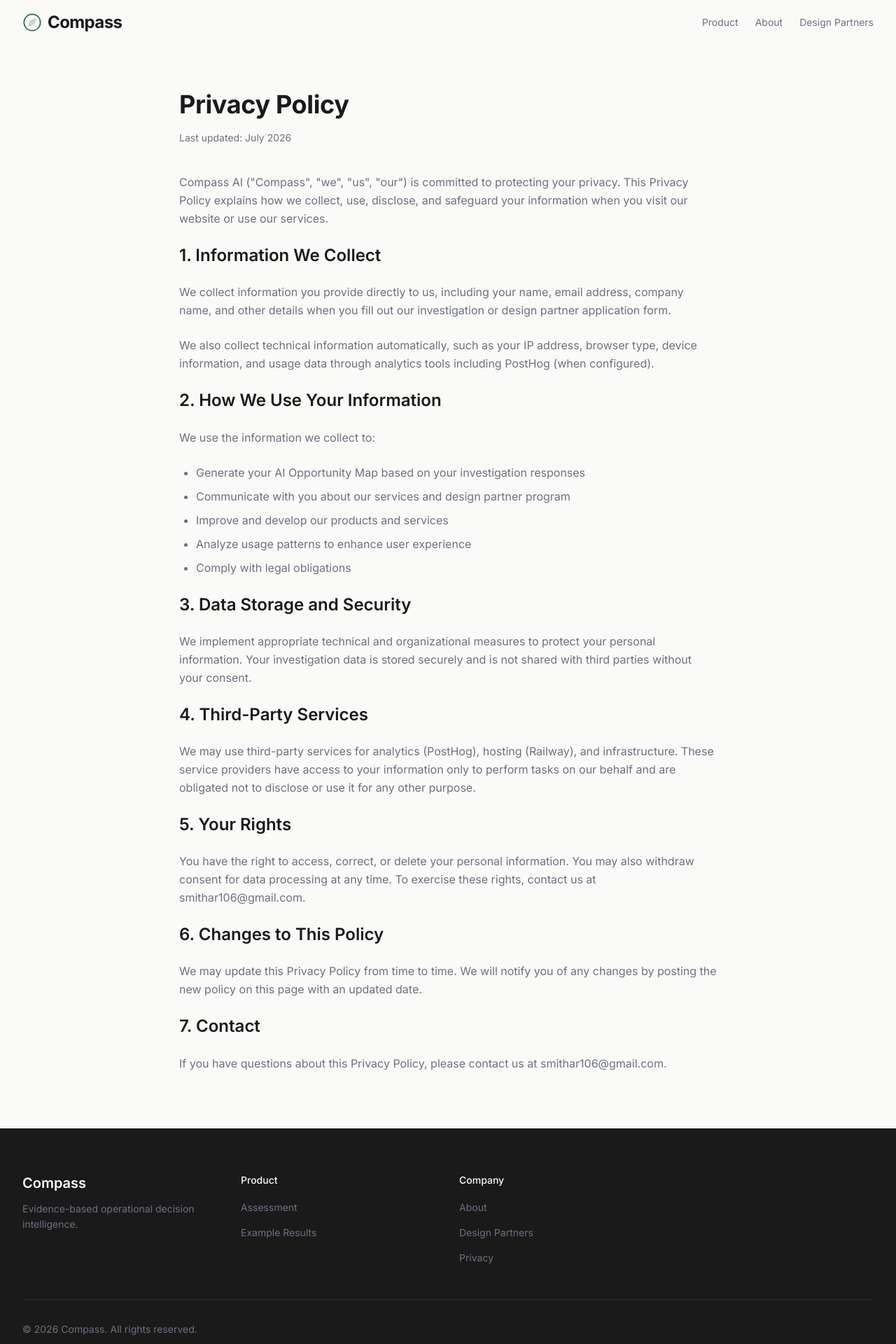
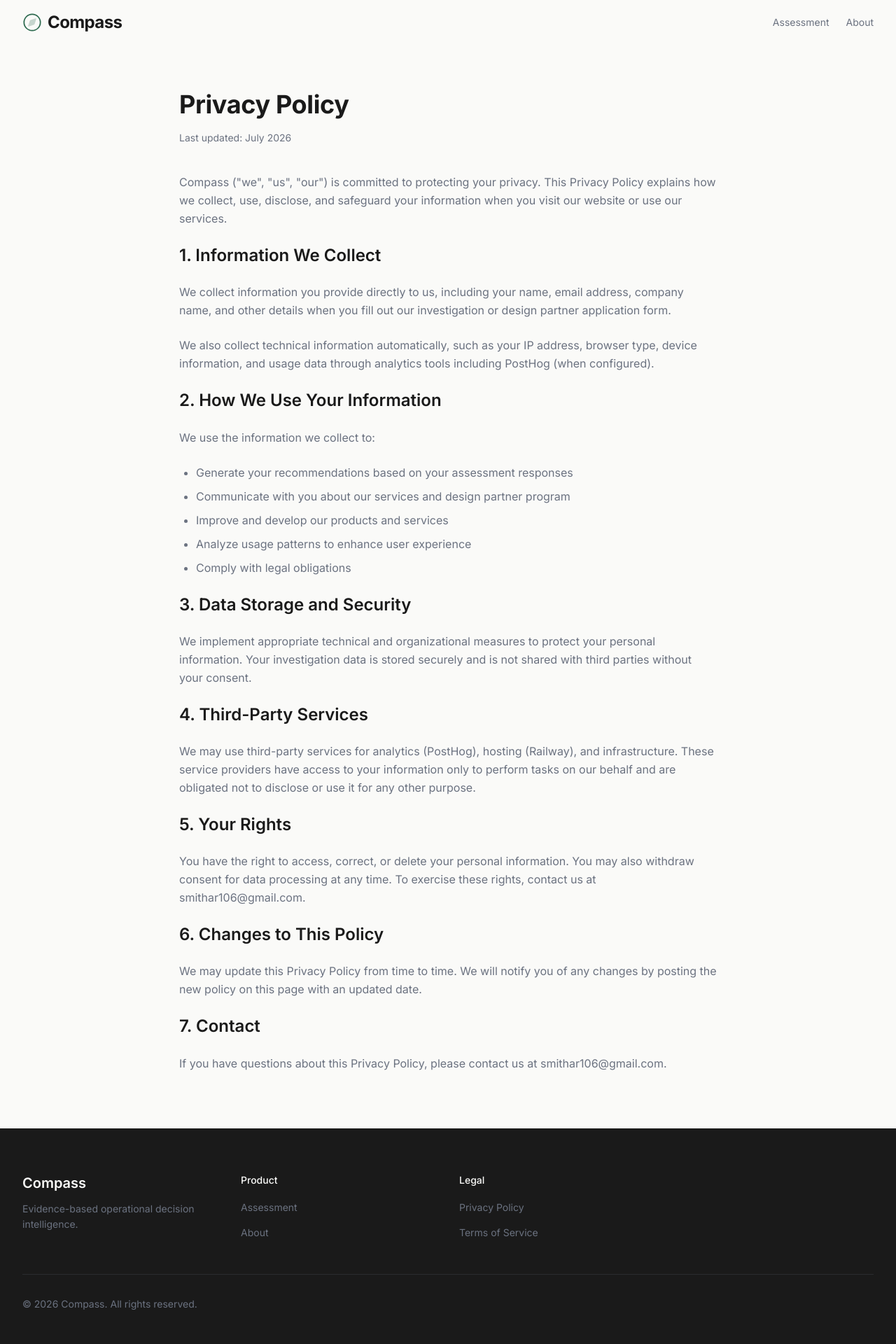
Before and after one commit to smithar106/Compass-Web, a Next.js app: page /privacy in a window 1280 px wide. Shown: the top 1920 px of the page at 70% size. Built offline with nearby package versions, Linux system fonts and the light colour scheme.

Commit message:
YC polish: remove Design Partners from nav, fix Privacy/Terms (remove 'Compass AI' / 'AI-powered'), add favicon, OG tags, clean footer

```diff
--- a/src/app/layout.tsx
+++ b/src/app/layout.tsx
@@ -14,10 +14,16 @@ const inter = Inter({
 export const metadata: Metadata = {
   title: site.metadata.title,
   description: site.metadata.description,
+  icons: {
+    icon: [
+      { url: "/favicon.svg", type: "image/svg+xml" },
+    ],
+  },
   openGraph: {
     title: site.metadata.title,
     description: site.metadata.description,
     type: "website",
+    siteName: site.name,
   },
   robots: { index: true, follow: true },
 };
--- a/src/app/privacy/page.tsx
+++ b/src/app/privacy/page.tsx
@@ -9,7 +9,7 @@ export default function PrivacyPage() {
 
         <section className="mt-10 space-y-6 text-body text-stone leading-relaxed">
           <p>
-            Compass AI ("Compass", "we", "us", "our") is committed to protecting your privacy. This Privacy Policy explains how we collect, use, disclose, and safeguard your information when you visit our website or use our services.
+            Compass ("we", "us", "our") is committed to protecting your privacy. This Privacy Policy explains how we collect, use, disclose, and safeguard your information when you visit our website or use our services.
           </p>
 
           <h2 className="text-subhead font-semibold text-ink mt-8">1. Information We Collect</h2>
@@ -23,7 +23,7 @@ export default function PrivacyPage() {
           <h2 className="text-subhead font-semibold text-ink mt-8">2. How We Use Your Information</h2>
           <p>We use the information we collect to:</p>
           <ul className="list-disc pl-6 space-y-2">
-            <li>Generate your AI Opportunity Map based on your investigation responses</li>
+            <li>Generate your recommendations based on your assessment responses</li>
             <li>Communicate with you about our services and design partner program</li>
             <li>Improve and develop our products and services</li>
             <li>Analyze usage patterns to enhance user experience</li>
--- a/src/app/terms/page.tsx
+++ b/src/app/terms/page.tsx
@@ -12,7 +12,7 @@ export default function TermsPage() {
 
           <h2 className="text-subhead font-semibold text-ink mt-8">1. Description of Service</h2>
           <p>
-            Compass AI provides an AI-powered opportunity-discovery platform for B2B SaaS companies. Our investigation tool generates AI Opportunity Maps based on user-provided information. The results are recommendations and should be evaluated alongside professional judgment.
+            Compass provides an evidence-based recommendation platform for operations leaders. Our assessment generates recommendations based on user-provided information and comparable real-world implementations. Results are informational and should be evaluated alongside professional judgment.
           </p>
 
           <h2 className="text-subhead font-semibold text-ink mt-8">2. User Responsibilities</h2>
@@ -26,7 +26,7 @@ export default function TermsPage() {
 
           <h2 className="text-subhead font-semibold text-ink mt-8">3. Intellectual Property</h2>
           <p>
-            The Compass AI platform, including its design, code, algorithms, and generated content (excluding your input data), is our intellectual property. You may not copy, modify, distribute, or create derivative works without our express permission.
+            The Compass platform, including its design, code, algorithms, and generated content (excluding your input data), is our intellectual property. You may not copy, modify, distribute, or create derivative works without our express permission.
           </p>
           <p>
             Your investigation responses and their generated results remain your property. We claim no ownership over the information you provide.
@@ -34,10 +34,10 @@ export default function TermsPage() {
 
           <h2 className="text-subhead font-semibold text-ink mt-8">4. Limitation of Liability</h2>
           <p>
-            Compass AI provides recommendations and insights based on the information you provide. We do not guarantee specific outcomes or results. Our services are provided "as is" without warranties of any kind, either express or implied.
-          </p>
-          <p>
-            We are not liable for any indirect, incidental, or consequential damages arising from your use of our services, including business decisions made based on AI Opportunity Map results.
+            Compass provides recommendations based on the information you provide and comparable real-world implementations. We do not guarantee specific outcomes or results. Our services are provided "as is" without warranties of any kind, either express or implied.
+            </p>
+            <p>
+              We are not liable for any indirect, incidental, or consequential damages arising from your use of our services, including business decisions made based on recommendation results.
           </p>
 
           <h2 className="text-subhead font-semibold text-ink mt-8">5. Design Partner Program</h2>
--- a/src/content/site.ts
+++ b/src/content/site.ts
@@ -115,15 +115,14 @@ export const site = {
         title: "Product",
         links: [
           { label: "Assessment", href: "/assessment" },
-          { label: "Example Results", href: "/assessment/results?example=true" },
+          { label: "About", href: "/about" },
         ],
       },
       {
-        title: "Company",
+        title: "Legal",
         links: [
-          { label: "About", href: "/about" },
-          { label: "Design Partners", href: "/design-partners" },
-          { label: "Privacy", href: "/privacy" },
+          { label: "Privacy Policy", href: "/privacy" },
+          { label: "Terms of Service", href: "/terms" },
         ],
       },
     ],
@@ -232,9 +231,8 @@ export const site = {
   },
 
   nav: [
-    { label: "Product", href: "/assessment" },
+    { label: "Assessment", href: "/assessment" },
     { label: "About", href: "/about" },
-    { label: "Design Partners", href: "/design-partners" },
   ],
 
   contact: {
```
Also changed, not shown: public/favicon.svg (added).
